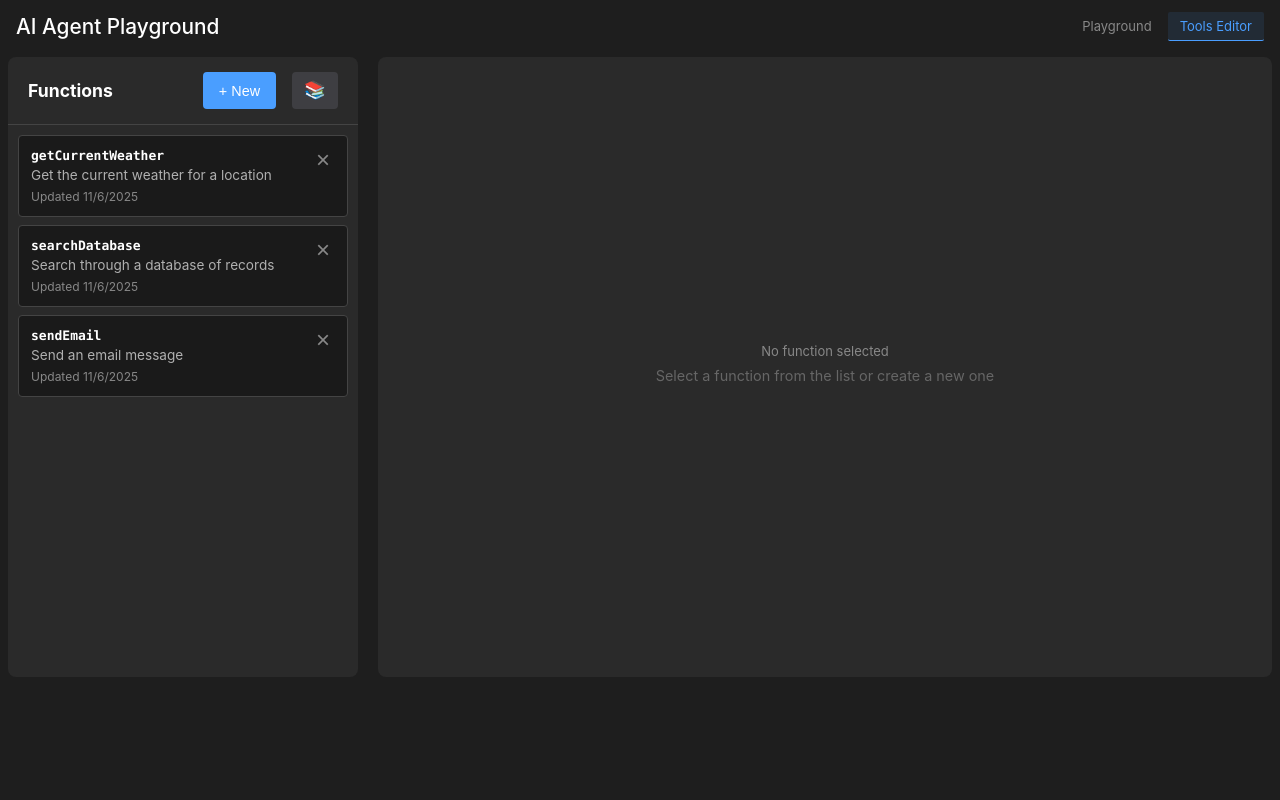
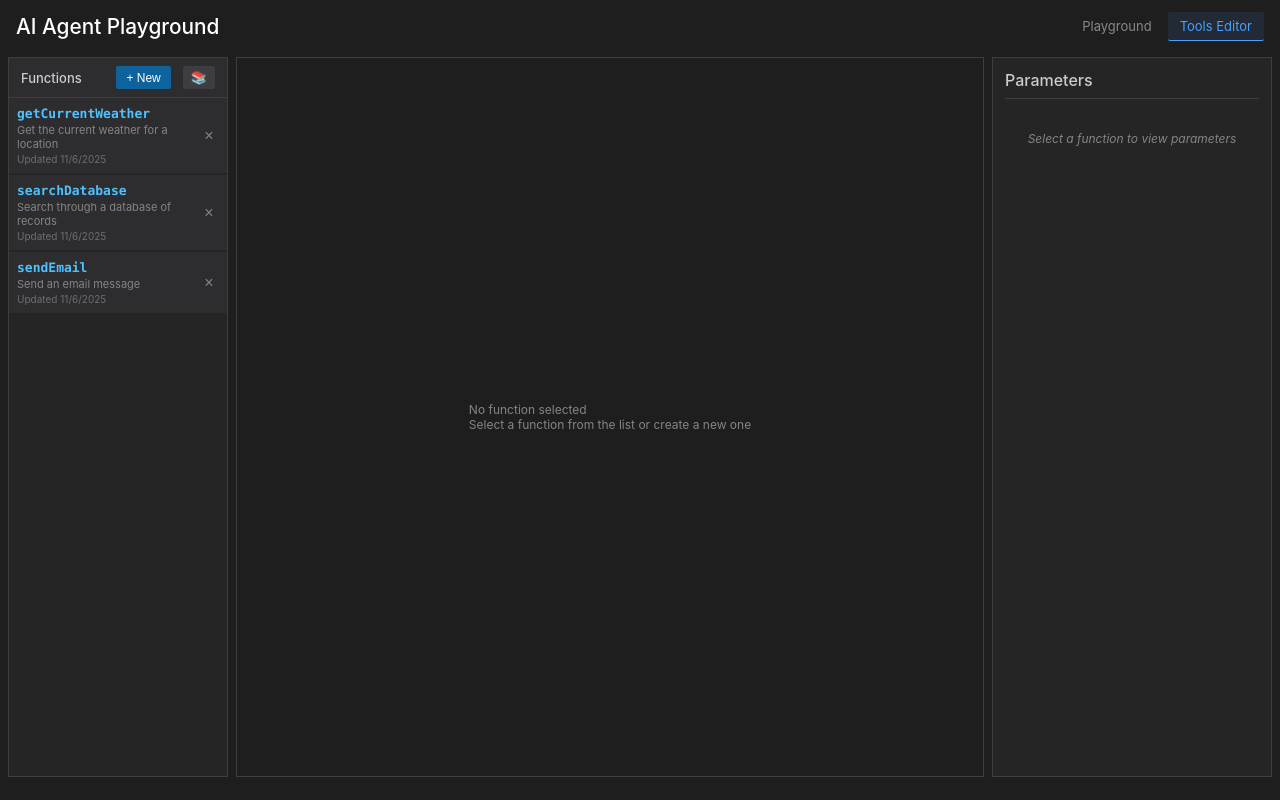
Before and after one commit to tcosentino/agentic-playground, a React (Vite) app in the folder frontend/: page /tools in a window 1280 px wide. Built offline with nearby package versions, Linux system fonts and the light colour scheme.

Commit message:
Refactor FunctionEditor and FunctionList styles for improved UI consistency and responsiveness; add parameters display in Functions component

```diff
--- a/frontend/src/components/FunctionEditor.css
+++ b/frontend/src/components/FunctionEditor.css
@@ -2,8 +2,6 @@
   display: flex;
   flex-direction: column;
   height: 100%;
-  background-color: #2a2a2a;
-  border-radius: 8px;
   overflow: hidden;
 }
 
@@ -12,68 +10,71 @@
   align-items: center;
   justify-content: center;
   height: 100%;
-  background-color: #2a2a2a;
-  border-radius: 8px;
+  background-color: #1e1e1e;
+  color: #858585;
+  font-size: 12px;
 }
 
 .function-editor-header {
   display: flex;
   justify-content: space-between;
   align-items: flex-start;
-  padding: 15px 20px;
-  border-bottom: 1px solid #444;
-  gap: 20px;
+  padding: 8px 12px;
+  border-bottom: 1px solid #3e3e42;
+  gap: 12px;
+  background-color: #2d2d30;
 }
 
 .function-editor-info {
   flex: 1;
   display: flex;
   flex-direction: column;
-  gap: 10px;
+  gap: 6px;
   min-width: 0;
 }
 
 .function-name-input {
-  font-size: 1.2rem;
+  font-size: 14px;
   font-weight: 600;
-  padding: 8px 12px;
-  background-color: #1a1a1a;
-  color: #fff;
-  border: 1px solid #444;
-  border-radius: 4px;
+  padding: 4px 8px;
+  background-color: #3c3c3c;
+  color: #cccccc;
+  border: 1px solid #3e3e42;
+  border-radius: 2px;
   font-family: 'Monaco', 'Menlo', 'Ubuntu Mono', monospace;
 }
 
 .function-description-input {
-  font-size: 0.9rem;
-  padding: 6px 12px;
-  background-color: #1a1a1a;
-  color: #b0b0b0;
-  border: 1px solid #444;
-  border-radius: 4px;
+  font-size: 12px;
+  padding: 4px 8px;
+  background-color: #3c3c3c;
+  color: #cccccc;
+  border: 1px solid #3e3e42;
+  border-radius: 2px;
 }
 
 .function-name-input:focus,
 .function-description-input:focus {
   outline: none;
-  border-color: #4a9eff;
+  border-color: #007acc;
 }
 
 .function-editor-actions {
   display: flex;
   align-items: center;
-  gap: 10px;
+  gap: 6px;
   flex-shrink: 0;
 }
 
 .unsaved-indicator {
-  font-size: 0.85rem;
+  font-size: 11px;
   color: #f59e0b;
   font-style: italic;
 }
 
 .function-editor-actions button {
-  padding: 8px 16px;
+  padding: 4px 12px;
+  font-size: 12px;
   white-space: nowrap;
 }
 
@@ -86,9 +87,10 @@
 }
 
 .function-editor-actions button:disabled {
-  background-color: #555;
+  background-color: #3e3e42;
   cursor: not-allowed;
   opacity: 0.5;
+  color: #888;
 }
 
 .function-editor-content {
@@ -98,145 +100,133 @@
 }
 
 .function-editor-footer {
-  padding: 15px 20px;
-  border-top: 1px solid #444;
-  background-color: #1a1a1a;
-  display: flex;
-  flex-direction: column;
-  gap: 15px;
-  max-height: 300px;
+  border-top: 1px solid #3e3e42;
+  padding: 8px 12px;
+  background-color: #2d2d30;
+  max-height: 200px;
   overflow-y: auto;
+}
+
+.validation-section {
+  margin-bottom: 12px;
+}
+
+.validation-section:last-child {
+  margin-bottom: 0;
+}
+
+.validation-section h4 {
+  margin: 0 0 6px 0;
+  font-size: 12px;
+  font-weight: 500;
+  color: #cccccc;
 }
 
 .validation-errors {
   display: flex;
   flex-direction: column;
-  gap: 8px;
-}
-
-.validation-errors h4 {
-  margin: 0;
-  font-size: 0.9rem;
-  color: #e0e0e0;
+  gap: 4px;
 }
 
 .validation-error {
+  padding: 6px 8px;
+  border-radius: 2px;
+  font-size: 11px;
   display: flex;
-  align-items: center;
-  gap: 8px;
-  padding: 8px 12px;
-  border-radius: 4px;
-  font-size: 0.85rem;
+  align-items: flex-start;
+  gap: 6px;
 }
 
 .validation-error.error {
   background-color: rgba(239, 68, 68, 0.1);
-  border-left: 3px solid #ef4444;
+  border-left: 2px solid #ef4444;
+  color: #ef4444;
 }
 
 .validation-error.warning {
   background-color: rgba(245, 158, 11, 0.1);
-  border-left: 3px solid #f59e0b;
-}
-
-.error-severity {
-  font-weight: 600;
-  font-size: 0.75rem;
-}
-
-.validation-error.error .error-severity {
-  color: #ef4444;
-}
-
-.validation-error.warning .error-severity {
+  border-left: 2px solid #f59e0b;
   color: #f59e0b;
 }
 
-.error-line {
-  color: #888;
-  font-family: 'Monaco', 'Menlo', 'Ubuntu Mono', monospace;
+.validation-error-icon {
+  flex-shrink: 0;
+  font-weight: bold;
 }
 
-.error-message {
-  color: #e0e0e0;
+.validation-error-message {
+  flex: 1;
 }
 
-.schema-info,
-.return-type-info {
-  display: flex;
-  flex-direction: column;
-  gap: 8px;
-}
-
-.schema-info h4,
-.return-type-info h4 {
-  margin: 0;
-  font-size: 0.9rem;
-  color: #4a9eff;
-}
-
-.schema-details {
+.detected-params {
   display: flex;
   flex-direction: column;
   gap: 6px;
 }
 
-.param-info {
+.param-item {
+  padding: 6px 8px;
+  background-color: #1e1e1e;
+  border: 1px solid #3e3e42;
+  border-radius: 2px;
+  font-size: 11px;
+}
+
+.param-header {
   display: flex;
   align-items: center;
-  gap: 8px;
-  padding: 6px 12px;
-  background-color: #2a2a2a;
-  border-radius: 4px;
-  font-size: 0.85rem;
-  flex-wrap: wrap;
+  gap: 6px;
+  margin-bottom: 2px;
 }
 
 .param-name {
-  color: #10b981;
+  color: #4fc1ff;
   font-family: 'Monaco', 'Menlo', 'Ubuntu Mono', monospace;
   font-weight: 600;
+  font-size: 12px;
+}
+
+.param-required {
+  font-size: 9px;
+  padding: 1px 4px;
+  border-radius: 2px;
+  text-transform: uppercase;
+  font-weight: 500;
+}
+
+.param-required.required {
+  background-color: rgba(239, 68, 68, 0.15);
+  border: 1px solid #ef4444;
+  color: #ef4444;
+}
+
+.param-required.optional {
+  background-color: rgba(136, 136, 136, 0.15);
+  border: 1px solid #888;
+  color: #888;
 }
 
 .param-type {
-  color: #60a5fa;
+  color: #569cd6;
   font-family: 'Monaco', 'Menlo', 'Ubuntu Mono', monospace;
-  padding: 2px 6px;
-  background-color: rgba(96, 165, 250, 0.1);
-  border-radius: 3px;
-}
-
-.param-required {
-  color: #f59e0b;
-  font-size: 0.75rem;
-  font-weight: 600;
-  text-transform: uppercase;
+  margin-bottom: 2px;
 }
 
 .param-description {
-  color: #888;
-  flex: 1;
+  color: #858585;
+  line-height: 1.3;
 }
 
-.return-type-info code {
-  color: #10b981;
-  background-color: #2a2a2a;
-  padding: 8px 12px;
-  border-radius: 4px;
-  font-family: 'Monaco', 'Menlo', 'Ubuntu Mono', monospace;
-  font-size: 0.85rem;
-  display: block;
+.return-type-info {
+  padding: 6px 8px;
+  background-color: #1e1e1e;
+  border: 1px solid #3e3e42;
+  border-radius: 2px;
+  font-size: 11px;
 }
 
-.function-meta {
-  display: flex;
-  gap: 20px;
-  font-size: 0.75rem;
-  color: #888;
-  margin-top: 5px;
+.return-type-value {
+  color: #569cd6;
+  font-family: 'Monaco', 'Menlo', 'Ubuntu Mono', monospace;
+  font-size: 12px;
 }
-
-.function-meta span {
-  display: flex;
-  align-items: center;
-}
--- a/frontend/src/components/FunctionList.css
+++ b/frontend/src/components/FunctionList.css
@@ -1,120 +1,107 @@
 .function-list {
-  display: flex;
-  flex-direction: column;
-  height: 100%;
-  background-color: #2a2a2a;
-  border-radius: 8px;
-  overflow: hidden;
 }
 
 .function-list-header {
   display: flex;
   justify-content: space-between;
   align-items: center;
-  padding: 15px 20px;
-  border-bottom: 1px solid #444;
+  padding: 8px 12px;
+  border-bottom: 1px solid #3e3e42;
+  background-color: #2d2d30;
 }
 
 .function-list-header h3 {
   margin: 0;
-  font-size: 1.1rem;
-  color: #fff;
+  font-size: 13px;
+  font-weight: 500;
+  color: #cccccc;
 }
 
 .function-list-actions {
   display: flex;
-  gap: 8px;
+  gap: 4px;
 }
 
 .create-function-btn,
 .load-examples-btn {
-  padding: 8px 16px;
-  background-color: #4a9eff;
+  padding: 4px 10px;
+  background-color: #0e639c;
   color: white;
   border: none;
-  border-radius: 4px;
-  font-size: 0.9rem;
+  border-radius: 2px;
+  font-size: 12px;
   cursor: pointer;
-  transition: background-color 0.2s;
+  transition: background-color 0.1s;
   white-space: nowrap;
 }
 
 .create-function-btn:hover {
-  background-color: #3a8eef;
+  background-color: #1177bb;
 }
 
 .load-examples-btn {
-  padding: 8px 12px;
-  font-size: 1.1rem;
+  padding: 4px 8px;
+  font-size: 13px;
 }
 
 .function-items {
-  flex: 1;
-  overflow-y: auto;
-  padding: 10px;
 }
 
 .function-item {
   display: flex;
-  justify-content: space-between;
-  align-items: flex-start;
-  padding: 12px;
-  margin-bottom: 8px;
-  background-color: #1a1a1a;
-  border: 1px solid #444;
-  border-radius: 4px;
+  gap: 8px;
+  padding: 8px;
+  margin-bottom: 2px;
+  background-color: #2d2d30;
   cursor: pointer;
-  transition: all 0.2s;
 }
 
 .function-item:hover {
-  border-color: #4a9eff;
-  background-color: #252525;
+  background-color: #2a2d2e;
 }
 
 .function-item.selected {
-  border-color: #4a9eff;
-  background-color: #2d2d2d;
+  background-color: #37373d;
+  border-left: 2px solid #007acc;
 }
 
 .function-item-content {
   flex: 1;
-  min-width: 0;
 }
 
 .function-item-name {
+  font-family: 'Monaco', 'Menlo', 'Ubuntu Mono', monospace;
+  font-size: 13px;
   font-weight: 600;
-  color: #fff;
-  margin-bottom: 4px;
-  font-family: 'Monaco', 'Menlo', 'Ubuntu Mono', monospace;
+  color: #4fc1ff;
+  margin-bottom: 2px;
 }
 
 .function-item-description {
-  font-size: 0.85rem;
-  color: #b0b0b0;
-  margin-bottom: 6px;
-  overflow: hidden;
-  text-overflow: ellipsis;
-  white-space: nowrap;
+  font-size: 11px;
+  color: #858585;
+  margin-bottom: 2px;
 }
 
 .function-item-meta {
-  font-size: 0.75rem;
-  color: #888;
+  font-size: 10px;
+  color: #6e6e6e;
+}
+
+.function-item-actions {
 }
 
 .delete-function-btn {
+  background-color: transparent;
+  border: none;
+  color: #858585;
+  font-size: 16px;
+  cursor: pointer;
+  padding: 0;
+  line-height: 1;
+  width: 20px;
+  text-align: center;
   flex-shrink: 0;
-  width: 24px;
-  height: 24px;
-  padding: 0;
-  background: none;
-  border: none;
-  color: #888;
-  font-size: 24px;
-  line-height: 1;
-  cursor: pointer;
-  transition: color 0.2s;
 }
 
 .delete-function-btn:hover {
@@ -122,21 +109,15 @@
 }
 
 .empty-state {
-  text-align: center;
-  padding: 40px 20px;
-  color: #888;
 }
 
 .empty-state p {
-  margin: 0 0 8px 0;
 }
 
 .empty-state-hint {
-  font-size: 0.9rem;
-  color: #666;
 }
 
-/* Modal Styles */
+/* Modal styles */
 .modal-overlay {
   position: fixed;
   top: 0;
@@ -151,86 +132,47 @@
 }
 
 .modal {
-  background-color: #2a2a2a;
-  border-radius: 8px;
-  width: 90%;
+  background-color: #252526;
+  border: 1px solid #3e3e42;
+  border-radius: 2px;
+  padding: 16px;
+  min-width: 400px;
   max-width: 500px;
-  box-shadow: 0 4px 16px rgba(0, 0, 0, 0.5);
 }
 
 .modal-header {
   display: flex;
   justify-content: space-between;
   align-items: center;
-  padding: 20px;
-  border-bottom: 1px solid #444;
+  margin-bottom: 16px;
+  padding-bottom: 8px;
+  border-bottom: 1px solid #3e3e42;
 }
 
 .modal-header h3 {
   margin: 0;
-  color: #fff;
+  font-size: 14px;
+  font-weight: 500;
+  color: #cccccc;
 }
 
 .modal-close {
   background: none;
   border: none;
-  color: #888;
-  font-size: 28px;
-  line-height: 1;
+  color: #858585;
+  font-size: 20px;
   cursor: pointer;
   padding: 0;
-  width: 32px;
-  height: 32px;
-  transition: color 0.2s;
+  width: auto;
 }
 
 .modal-close:hover {
-  color: #fff;
-}
-
-.modal form {
-  padding: 20px;
-}
-
-.modal .form-group {
-  margin-bottom: 20px;
-}
-
-.modal .form-group:last-of-type {
-  margin-bottom: 0;
-}
-
-.modal label {
-  display: block;
-  margin-bottom: 8px;
-  color: #b0b0b0;
-  font-size: 0.9rem;
-}
-
-.modal input,
-.modal textarea {
-  width: 100%;
-  padding: 10px;
-  background-color: #1a1a1a;
-  color: #e0e0e0;
-  border: 1px solid #444;
-  border-radius: 4px;
-  font-size: 0.95rem;
-  font-family: inherit;
-}
-
-.modal textarea {
-  resize: vertical;
-  font-family: inherit;
+  color: #cccccc;
 }
 
 .modal-actions {
   display: flex;
-  gap: 10px;
   justify-content: flex-end;
-  margin-top: 20px;
+  gap: 8px;
+  margin-top: 16px;
 }
-
-.modal-actions button {
-  padding: 10px 20px;
-}
--- a/frontend/src/components/Functions.css
+++ b/frontend/src/components/Functions.css
@@ -1,8 +1,8 @@
 .functions-container {
   display: grid;
-  grid-template-columns: 350px 1fr;
-  gap: 20px;
-  height: calc(100vh - 180px);
+  grid-template-columns: 250px 1fr 300px;
+  gap: 8px;
+  height: calc(100vh - 80px);
   min-height: 600px;
 }
 
@@ -10,17 +10,121 @@
   display: flex;
   flex-direction: column;
   height: 100%;
+  background-color: #252526;
+  border: 1px solid #3e3e42;
+  overflow: hidden;
 }
 
 .functions-main {
   display: flex;
   flex-direction: column;
   height: 100%;
+  background-color: #1e1e1e;
+  border: 1px solid #3e3e42;
+  overflow: hidden;
+}
+
+.functions-sidebar-right {
+  display: flex;
+  flex-direction: column;
+  height: 100%;
+  background-color: #252526;
+  border: 1px solid #3e3e42;
+  padding: 12px;
+  overflow-y: auto;
+}
+
+.functions-sidebar-right h3 {
+  margin: 0 0 12px 0;
+  font-size: 1rem;
+  font-weight: 500;
+  color: #cccccc;
+  padding-bottom: 8px;
+  border-bottom: 1px solid #3e3e42;
+}
+
+.parameters-panel {
+  display: flex;
+  flex-direction: column;
+  gap: 12px;
+}
+
+.parameter-item {
+  padding: 8px;
+  background-color: #2d2d30;
+  border: 1px solid #3e3e42;
+  border-radius: 2px;
+}
+
+.parameter-header {
+  display: flex;
+  justify-content: space-between;
+  align-items: center;
+  margin-bottom: 6px;
+}
+
+.parameter-name {
+  font-family: 'Monaco', 'Menlo', 'Ubuntu Mono', monospace;
+  font-size: 13px;
+  font-weight: 600;
+  color: #4fc1ff;
+}
+
+.parameter-badge {
+  font-size: 10px;
+  padding: 2px 6px;
+  border-radius: 2px;
+  text-transform: uppercase;
+  font-weight: 500;
+}
+
+.parameter-badge.required {
+  background-color: rgba(239, 68, 68, 0.15);
+  border: 1px solid #ef4444;
+  color: #ef4444;
+}
+
+.parameter-badge.optional {
+  background-color: rgba(136, 136, 136, 0.15);
+  border: 1px solid #888;
+  color: #888;
+}
+
+.parameter-type {
+  font-size: 12px;
+  color: #569cd6;
+  font-family: 'Monaco', 'Menlo', 'Ubuntu Mono', monospace;
+  margin-bottom: 4px;
+}
+
+.parameter-description {
+  font-size: 11px;
+  color: #858585;
+  line-height: 1.4;
+  margin-top: 4px;
+}
+
+.parameters-empty {
+  font-size: 12px;
+  color: #858585;
+  font-style: italic;
+  text-align: center;
+  padding: 20px;
+}
+
+@media (max-width: 1400px) {
+  .functions-container {
+    grid-template-columns: 220px 1fr 280px;
+  }
 }
 
 @media (max-width: 1024px) {
   .functions-container {
-    grid-template-columns: 300px 1fr;
+    grid-template-columns: 200px 1fr;
+  }
+
+  .functions-sidebar-right {
+    display: none;
   }
 }
 
@@ -31,7 +135,7 @@
   }
 
   .functions-sidebar {
-    height: 400px;
+    height: 300px;
   }
 
   .functions-main {
--- a/frontend/src/components/Functions.tsx
+++ b/frontend/src/components/Functions.tsx
@@ -33,6 +33,33 @@ export function Functions() {
           onUpdate={updateFunction}
         />
       </div>
+      <div className="functions-sidebar-right">
+        <h3>Parameters</h3>
+        {selectedFunction?.parameters ? (
+          <div className="parameters-panel">
+            {Object.entries(selectedFunction.parameters.properties).map(([name, prop]) => (
+              <div key={name} className="parameter-item">
+                <div className="parameter-header">
+                  <span className="parameter-name">{name}</span>
+                  {selectedFunction.parameters?.required.includes(name) ? (
+                    <span className="parameter-badge required">required</span>
+                  ) : (
+                    <span className="parameter-badge optional">optional</span>
+                  )}
+                </div>
+                <div className="parameter-type">{prop.type}</div>
+                {prop.description && (
+                  <div className="parameter-description">{prop.description}</div>
+                )}
+              </div>
+            ))}
+          </div>
+        ) : (
+          <div className="parameters-empty">
+            {selectedFunction ? 'No parameters detected' : 'Select a function to view parameters'}
+          </div>
+        )}
+      </div>
     </div>
   );
 }
```
